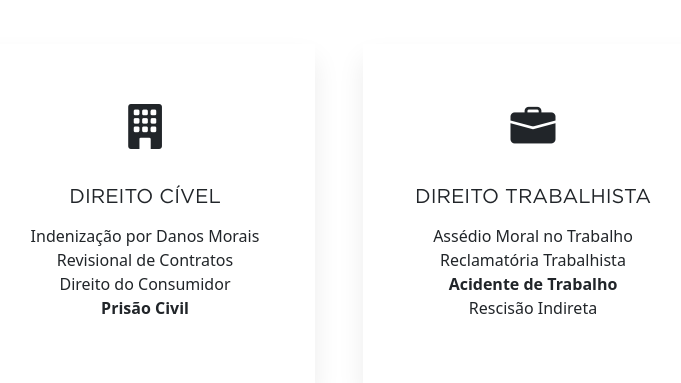
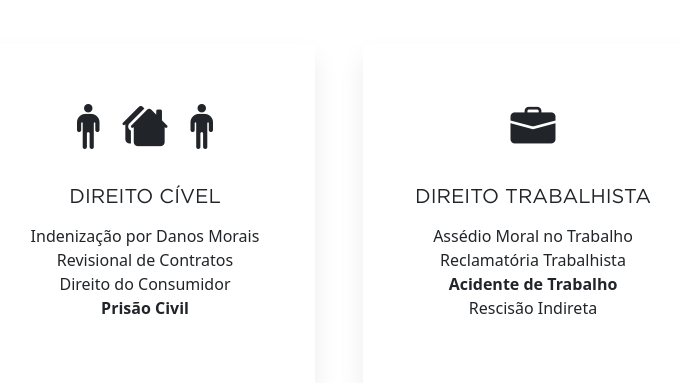
Before and after one commit to miyazatoakira/site_adv, a PHP site: page / in a window 1280 px wide. Shown: the part 2463-2846 px from the top of the page, without its empty margins (301-982 px from the left). Run offline with PHP 8.4, Linux system fonts and the light colour scheme.

Commit message:
Alteracao IMG/Icones

```diff
--- a/assets/styles/style.css
+++ b/assets/styles/style.css
@@ -1,7 +1,7 @@
 /* Variáveis */
 :root {
   --60_color: #f6f6f6;
-  --30_color: #171717;
+  --30_color: #232323;
   --10_color: #fde4c3;
   --box-shadow: 0px 15px 25px rgba(0, 0, 0, 0.08);
   --transition: all 0.5s ease;
--- a/index.html
+++ b/index.html
@@ -183,8 +183,11 @@
         <div class="col-lg-4 col-sm-6 justify-content-center text-center">
           <div class="service theme-shadow p-lg-5 p-4 h-100 d-flex flex-column" data-aos="fade-down"
             data-aos-delay="150">
-            <div class="iconbox">
-              <i class="bi bi-building-fill" style="font-size: 45px"></i>
+            <div class="iconbox" style="font-size: 45px;">
+
+              <i class="bi bi-person-standing"></i>
+              <i class="bi bi-houses-fill"></i>
+              <i class="bi bi-person-standing"></i>
             </div>
             <h5 class="mt-4 mb-3">DIREITO CÍVEL</h5>
             <ul class=" ">
```
